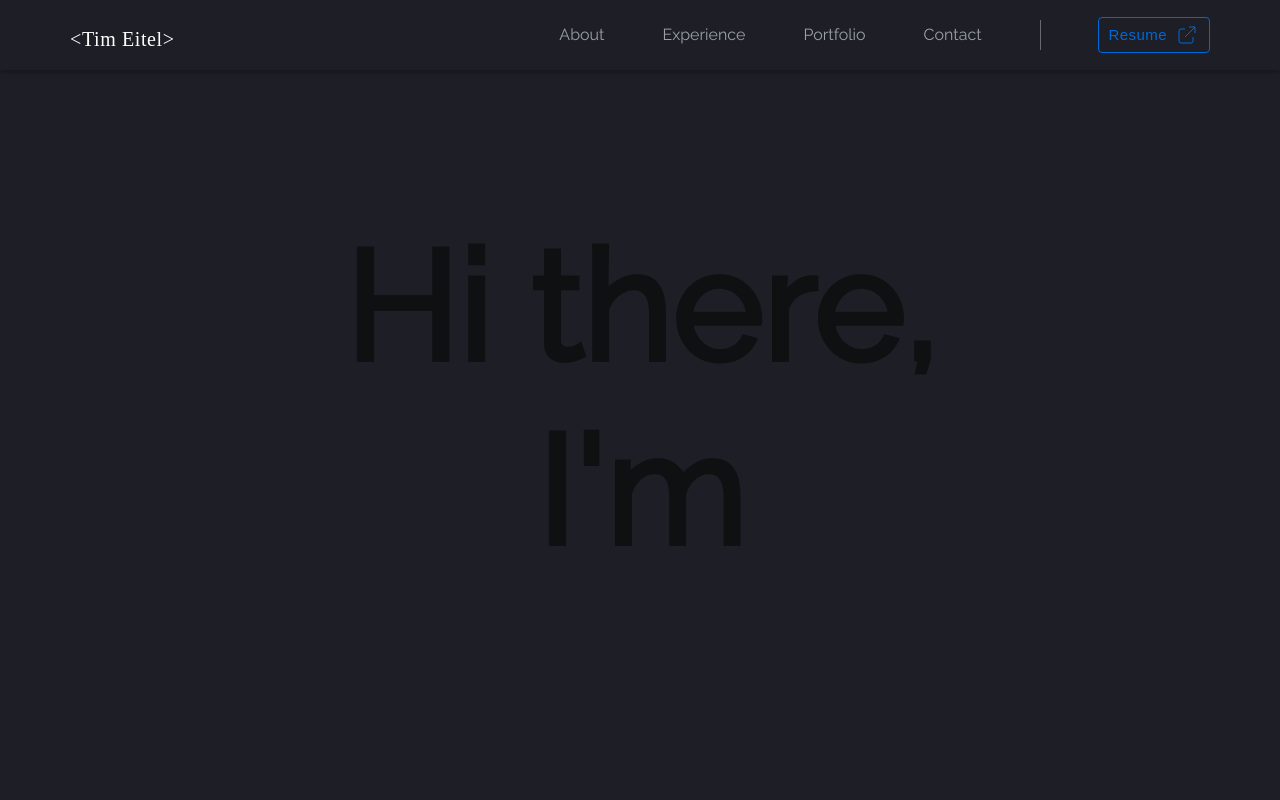
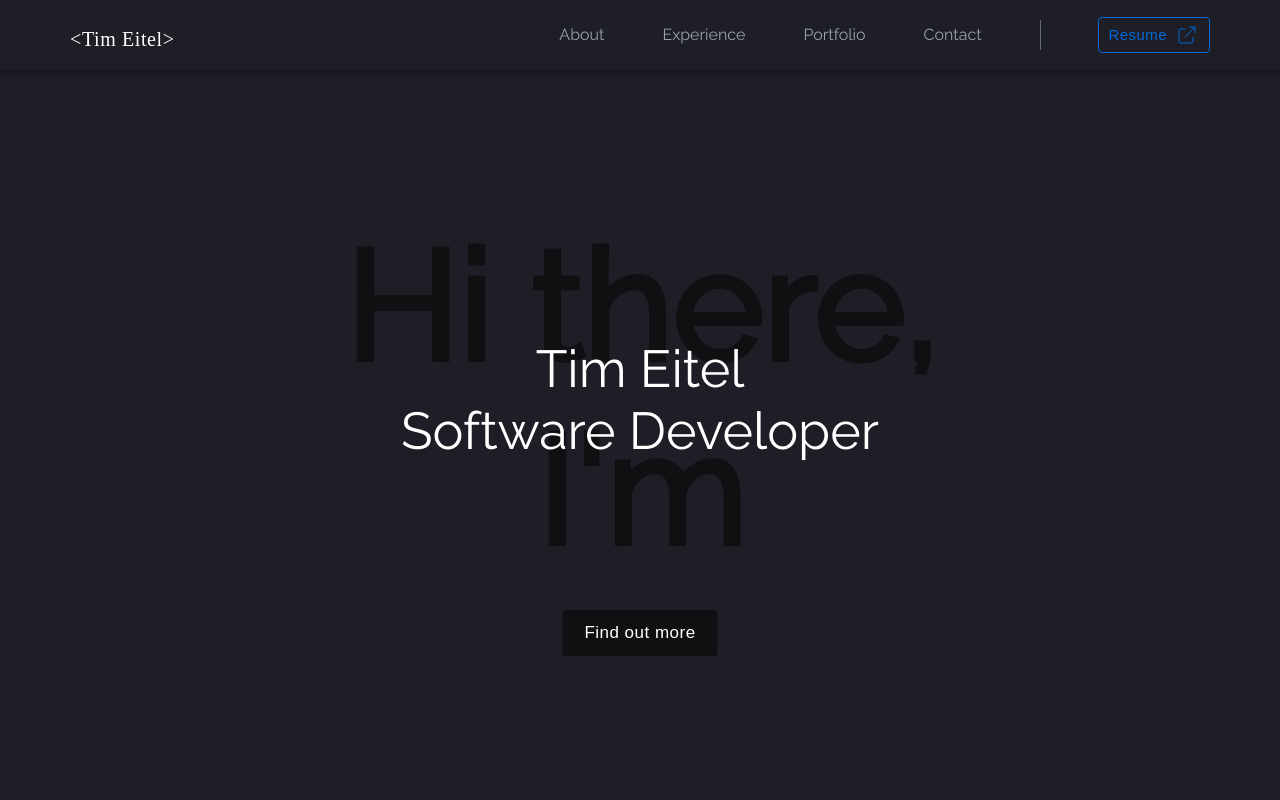
Before and after one commit to timeitel/portfolio, a Next.js app: page / in a window 1280 px wide. Shown: the top 800 px of the page. Built offline with nearby package versions, Linux system fonts and the light colour scheme; a web font is replaced by a local one.

Commit message:
feat: intro foreground

```diff
--- a/common/components/Animated/AnimatedReveal.tsx
+++ b/common/components/Animated/AnimatedReveal.tsx
@@ -1,5 +1,5 @@
-import { FC, useEffect, useState } from "react";
-import { animated, SpringRef, useSpring } from "react-spring";
+import { FC, useState } from "react";
+import { animated, useSpring } from "react-spring";
 import { useRevealText } from "./useRevealText";
 
 interface Props {
@@ -38,7 +38,7 @@ export const AnimatedReveal: FC<Props> = ({
         setTimeout(() => {
           api.resume();
           setPaused(false);
-        }, 400);
+        }, 350);
       }
     },
     delay,
--- a/common/hooks/useFadeIn.ts
+++ b/common/hooks/useFadeIn.ts
@@ -3,17 +3,16 @@ import { useSpring, useSpringRef } from "react-spring";
 interface Args {
   trigger?: boolean;
   fromY?: number;
-  toY?: number;
+  delay?: number;
 }
 
-export const useFadeIn = ({ fromY = 50, toY = 0 }: Args = {}) => {
-  const ref = useSpringRef();
+export const useFadeIn = ({ fromY = 50, delay }: Args = {}) => {
   const fadeInStyle = useSpring({
     from: { opacity: 0, transform: `translate3d(0, ${fromY}px, 0)` },
     opacity: 1,
-    transform: `translate3d(0, ${toY}px, 0)`,
-    ref,
+    transform: `translate3d(0, 0px, 0)`,
+    delay,
   });
 
-  return { fadeInStyle, ref };
+  return { fadeInStyle };
 };
--- a/modules/Landing/IntroForeground.tsx
+++ b/modules/Landing/IntroForeground.tsx
@@ -1,22 +1,19 @@
 import { Link } from "@components/Link";
+import { useFadeIn } from "@hooks";
 import { PrimaryButton } from "common/components/Button";
 import { FC } from "react";
-import { animated, SpringValue } from "react-spring";
+import { animated } from "react-spring";
 import { StyledTitle } from "./styled";
 
-interface Props {
-  fadeUpStyle: {
-    opacity: SpringValue<number>;
-    transform: SpringValue<string>;
-  };
-}
+interface Props {}
 
-export const IntroForeground: FC<Props> = ({ fadeUpStyle }) => {
+export const IntroForeground: FC<Props> = ({}) => {
+  const { fadeInStyle } = useFadeIn({ delay: 2200 });
   return (
     <StyledTitle className="styled-title" style={{ position: "relative" }}>
-      <animated.h1 style={fadeUpStyle}>Tim Eitel</animated.h1>
-      <animated.h4 style={fadeUpStyle}>Software Developer</animated.h4>
-      <animated.div style={fadeUpStyle}>
+      <animated.div style={fadeInStyle}>
+        <h1>Tim Eitel</h1>
+        <h4>Software Developer</h4>
         <Link className="styled-cta" href="#about">
           <PrimaryButton size="lg" className="primary-btn">
             Find out more
--- a/modules/Landing/Landing.tsx
+++ b/modules/Landing/Landing.tsx
@@ -1,8 +1,7 @@
-import { AnimatedReveal } from "@components/Animated";
-import { useTheme } from "@emotion/react";
 import React, { FC } from "react";
 import { IntroBackground } from "./IntroBackground";
-import { StyledIntro, StyledSection } from "./styled";
+import { IntroForeground } from "./IntroForeground";
+import { StyledSection } from "./styled";
 
 interface Props {}
 
@@ -10,18 +9,7 @@ export const Landing: FC<Props> = () => {
   return (
     <StyledSection style={{ height: "100vh", position: "relative" }}>
       <IntroBackground />
-
-      {/* <StyledTitle className="styled-title" style={{ position: "relative" }}>
-        <animated.h1 style={fadeInStyle}>Tim Eitel</animated.h1>
-        <animated.h4 style={fadeInStyle}>Software Developer</animated.h4>
-        <animated.div style={fadeInStyle}>
-          <Link href="#about">
-            <PrimaryButton size="lg" className="primary-btn">
-              Find out more
-            </PrimaryButton>
-          </Link>
-        </animated.div>
-      </StyledTitle> */}
+      <IntroForeground />
     </StyledSection>
   );
 };
```
